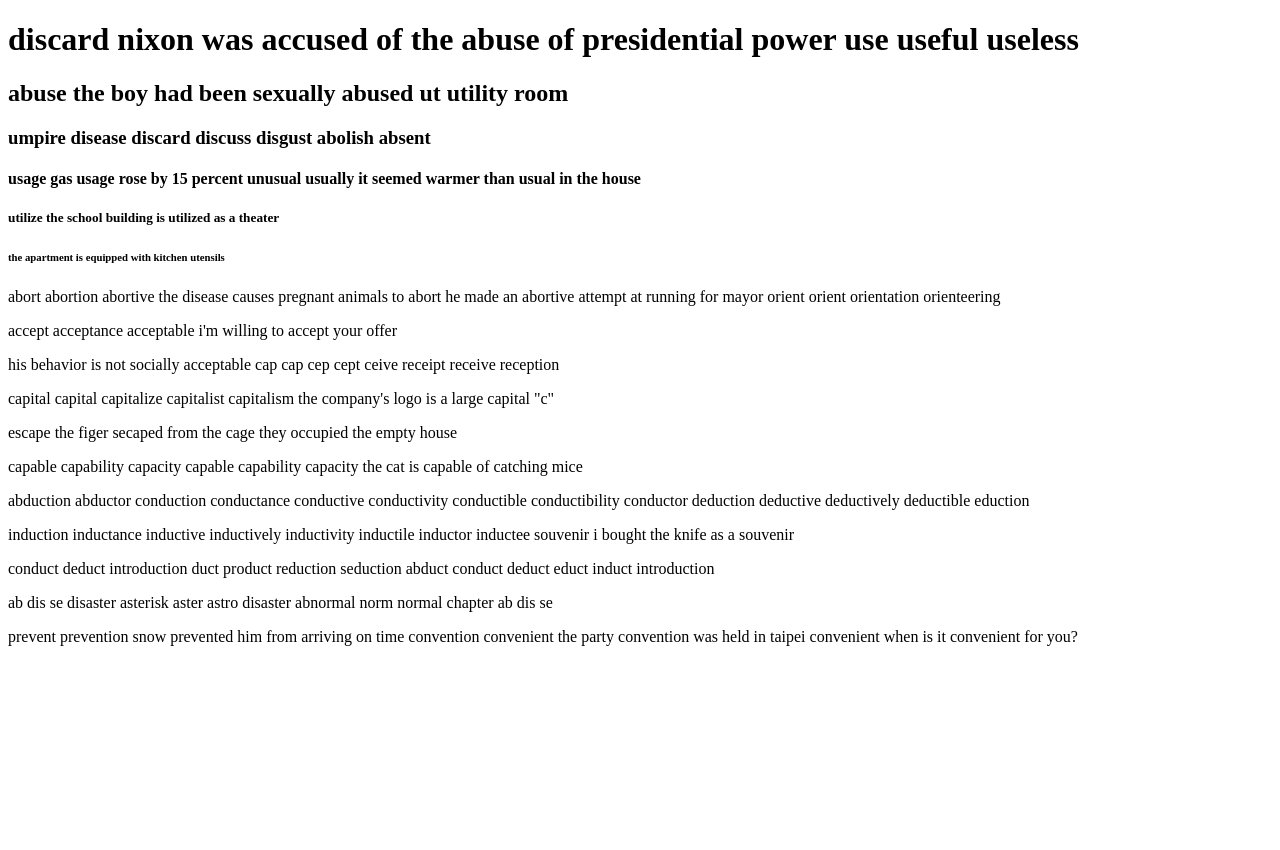
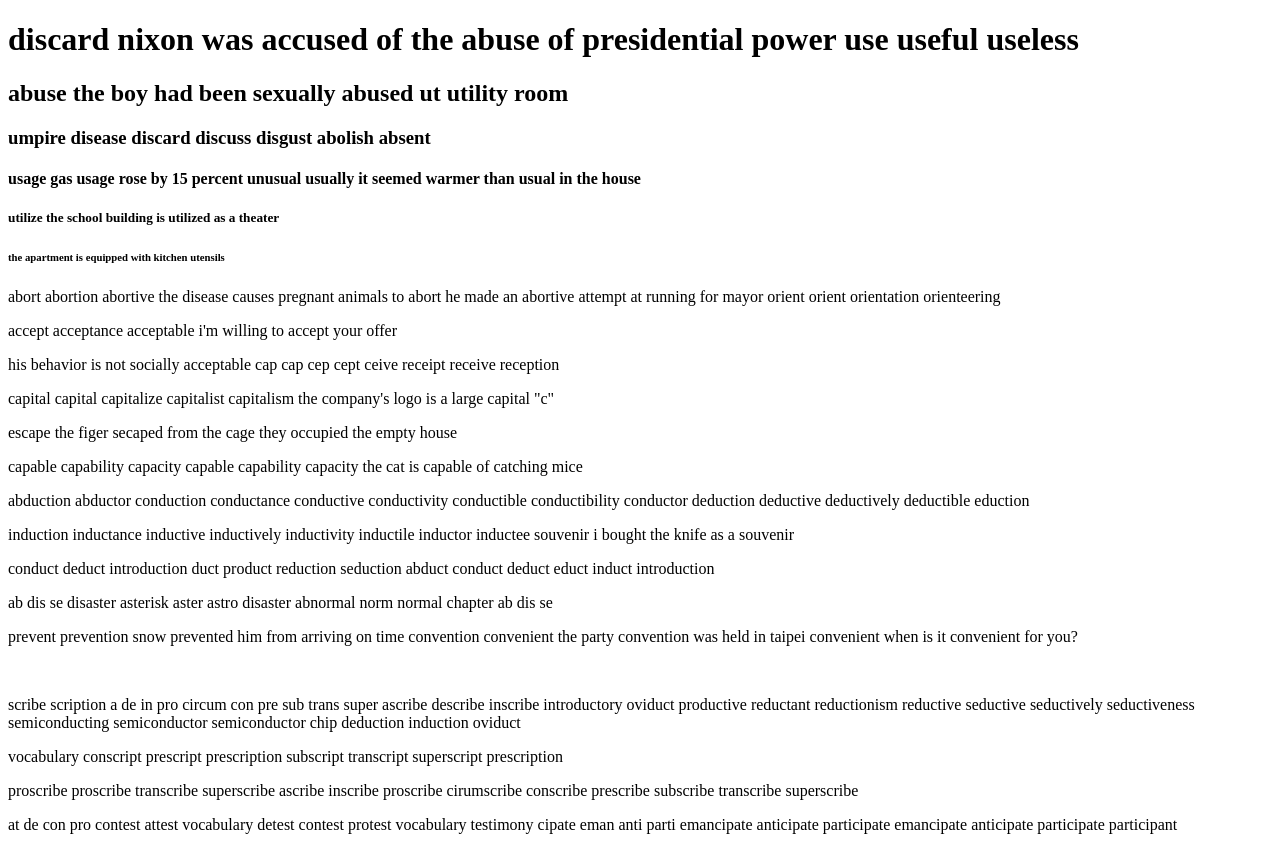
Before and after one commit to pann710/20210810, a plain HTML site: page index.html in a window 1280 px wide. Before the commit the page ends 800 px from the top, so only its background shows below. Drawn offline with Linux system fonts and the light colour scheme.

Commit message:
Update index.html

```diff
--- a/index.html
+++ b/index.html
@@ -23,6 +23,10 @@
   <p>conduct deduct introduction duct product reduction seduction abduct conduct deduct educt induct introduction</p>
   <p>ab dis se disaster asterisk aster astro  disaster  abnormal norm normal chapter ab dis se </p>
   <p>prevent prevention  snow prevented him from arriving  on time convention convenient the party convention was held in taipei convenient when is it convenient for you?</p>
-
+  <br>
+  <p>scribe scription a  de in pro circum  con pre sub trans super ascribe describe inscribe introductory oviduct productive reductant reductionism reductive seductive seductively seductiveness semiconducting semiconductor semiconductor chip  deduction induction  oviduct </p>
+  <p>vocabulary  conscript  prescript prescription subscript  transcript superscript  prescription </p>
+  <p>proscribe proscribe transcribe superscribe ascribe inscribe proscribe cirumscribe conscribe prescribe subscribe transcribe superscribe</p>
+  <p>at de con pro contest attest vocabulary detest contest protest vocabulary testimony  cipate eman anti parti emancipate anticipate participate emancipate anticipate participate participant </p>
 </body>
 </html>
```
